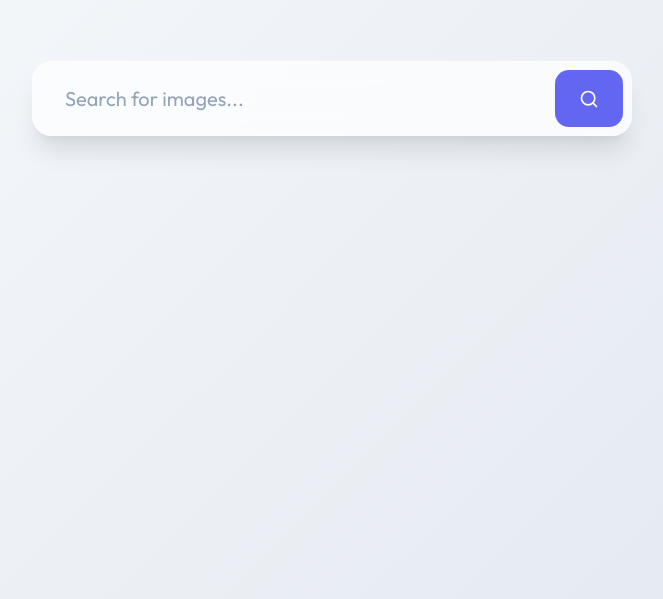
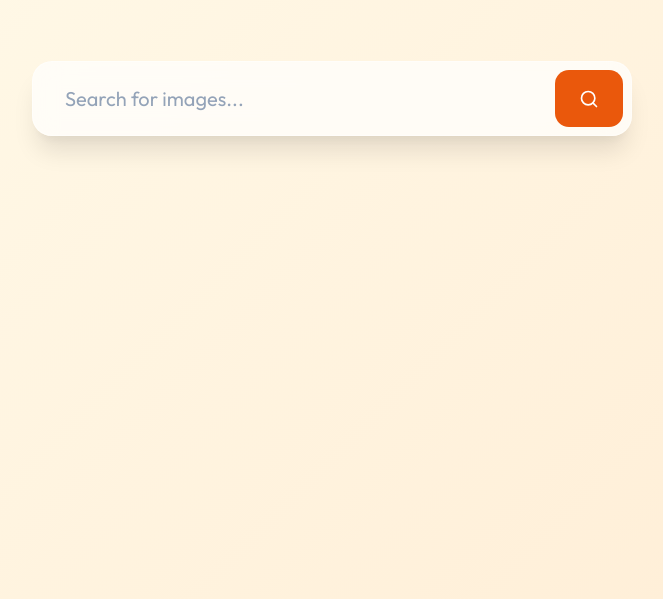
Before and after one commit to anshulr229/SearchPix, a plain HTML site: page index.html in a window 1280 px wide. Shown: the part 201-800 px from the top of the page, without its empty margins (308-971 px from the left). Drawn offline with Linux system fonts and the light colour scheme.

Commit message:
Update CSS variables for theme colors

```diff
--- a/style.css
+++ b/style.css
@@ -1,10 +1,10 @@
 :root {
-  --primary: #6366f1;
-  --primary-hover: #4f46e5;
-  --accent: #ec4899;
-  --bg-gradient: linear-gradient(135deg, #f8fafc 0%, #e2e8f0 100%);
-  --text-main: #1e293b;
-  --text-muted: #64748b;
+  --primary: #ea580c;
+  --primary-hover: #c2410c;
+  --accent: #eab308;
+  --bg-gradient: linear-gradient(135deg, #fffbeb 0%, #ffedd5 100%);
+  --text-main: #431407;
+  --text-muted: #7c2d12;
   --glass-bg: rgba(255, 255, 255, 0.7);
   --glass-border: rgba(255, 255, 255, 0.4);
   --shadow-sm: 0 4px 6px -1px rgba(0, 0, 0, 0.1), 0 2px 4px -1px rgba(0, 0, 0, 0.06);
```
